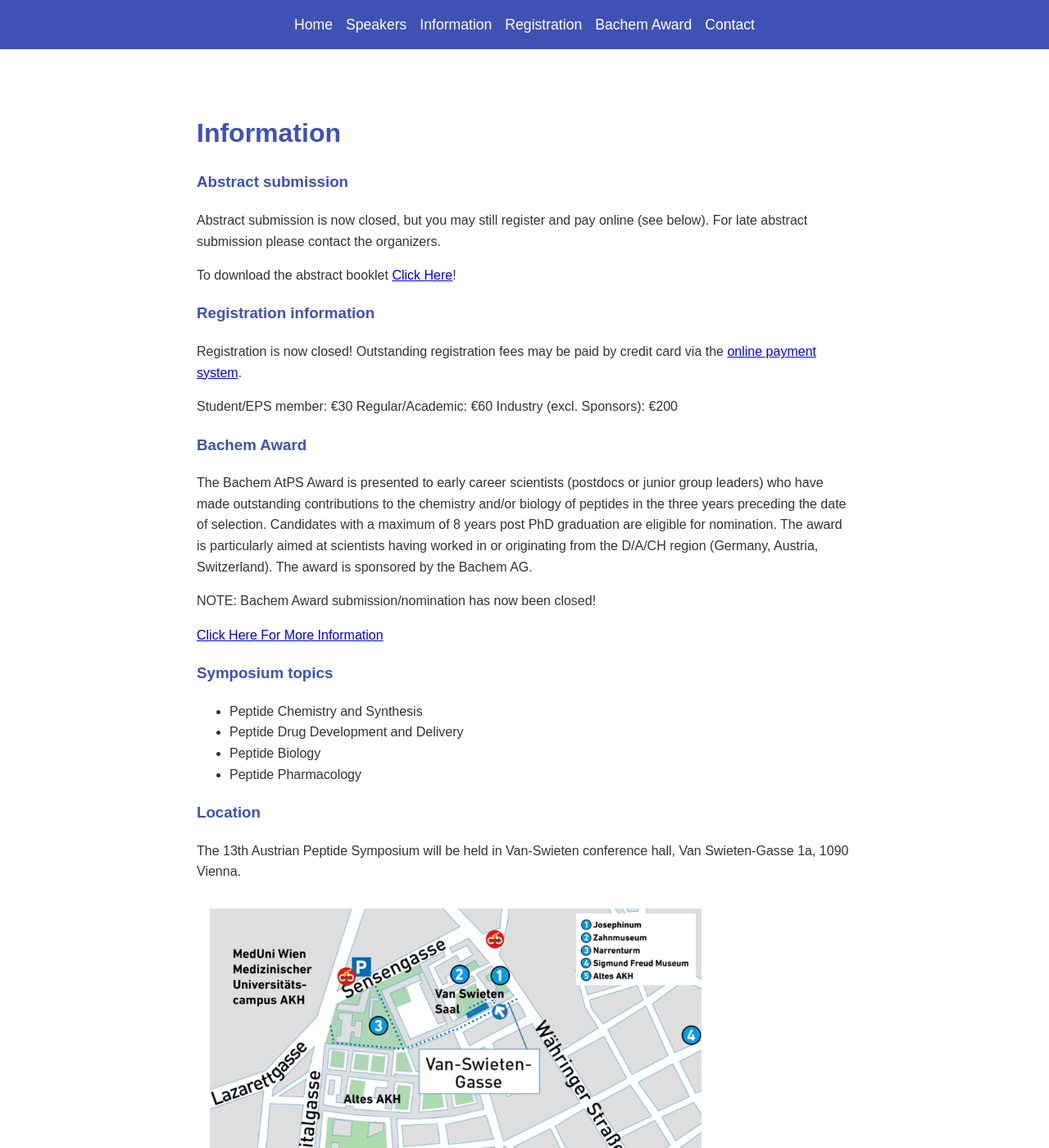
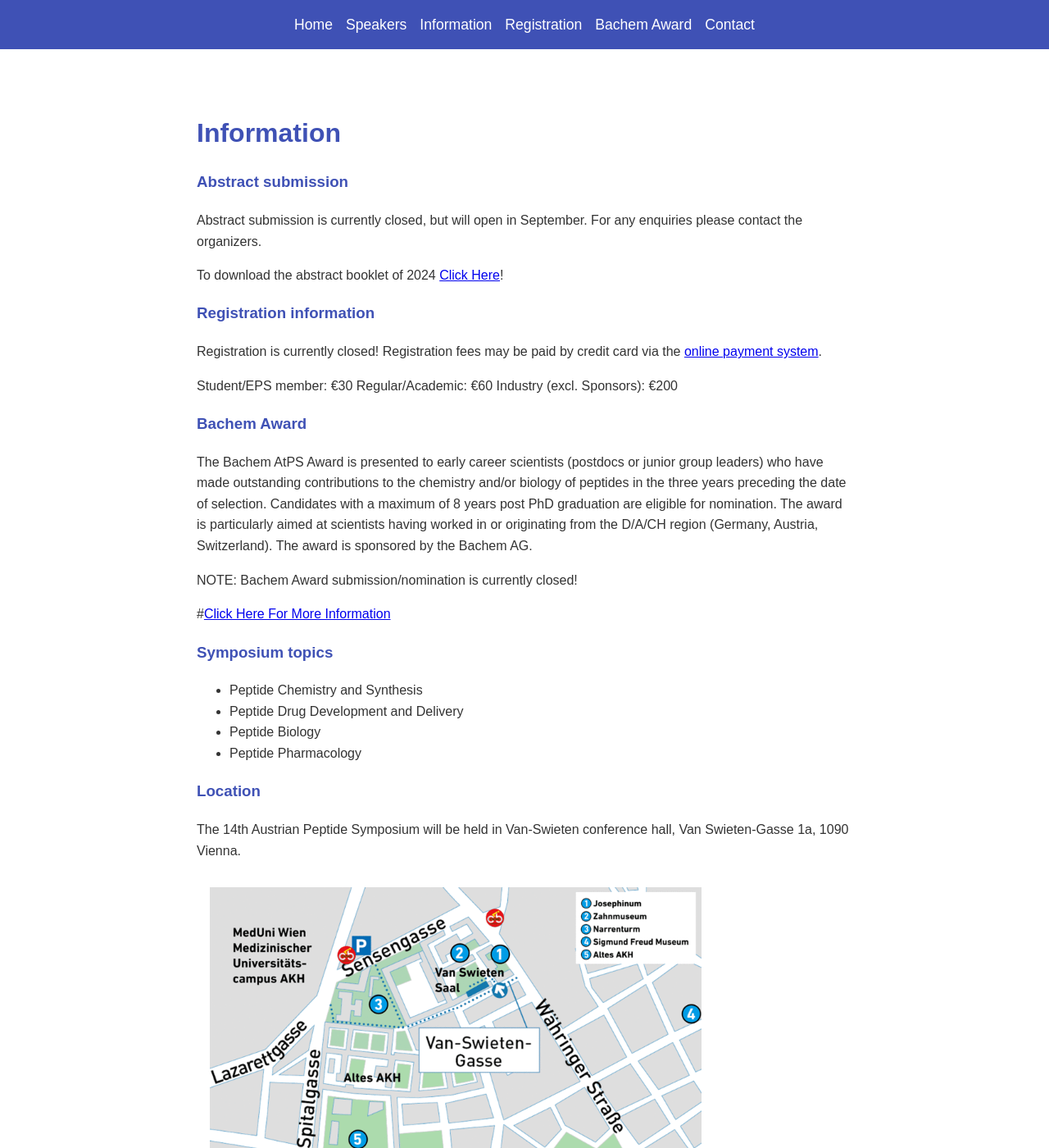
Before and after one commit to austrianpeptide/v2, a Jekyll site: the page built from index.markdown, in a window 1280 px wide and 1400 px high, scrolled down 1330 px. Shown: the whole window at 82% size. Built offline with Jekyll 4.4.1, drawn with Linux system fonts in a browser that asks for light colours; some of the changed text lies outside the part shown.

Commit message:
Update content.yml

```diff
--- a/_data/content.yml
+++ b/_data/content.yml
@@ -78,12 +78,11 @@ page:
     Tel.: +43-(0)1-40160-31390, Email: christian.w.gruber@meduniwien.ac.at
 
     '
-  information: "## Information\n### Abstract submission\nAbstract submission is now\
-    \ closed, but you may still register and pay online (see below).\nFor late abstract\
-    \ submission please contact the organizers.\n\nTo download the abstract booklet\
-    \ [Click Here](/uploads/abstracts2024.pdf)!\n\n\n### Registration information\n\
-    Registration is now closed!\nOutstanding registration fees may be paid by credit\
-    \ card via the [online payment system](https://payment2.meduniwien.ac.at/peptidsymposium/).\n\
+  information: "## Information\n### Abstract submission\nAbstract submission is currently\
+    \ closed, but will open in September.\nFor any enquiries please contact the organizers.\n\
+    \nTo download the abstract booklet of 2024 [Click Here](/uploads/abstracts2024.pdf)!\n\
+    \n\n### Registration information\nRegistration is currently closed!\nRegistration\
+    \ fees may be paid by credit card via the [online payment system](https://payment2.meduniwien.ac.at/peptidsymposium/).\n\
     \nStudent/EPS member: \u20AC30\nRegular/Academic: \u20AC60\nIndustry (excl. Sponsors):\
     \ \u20AC200\n\n\n### Bachem Award\nThe Bachem AtPS Award is presented to early\
     \ career scientists (postdocs or junior group leaders) who have made outstanding\
@@ -92,30 +91,31 @@ page:
     \ graduation are eligible for nomination. The award is particularly aimed at scientists\
     \ having worked in or originating from the D/A/CH region (Germany, Austria, Switzerland).\
     \ The award is sponsored by the Bachem AG.\n\nNOTE: Bachem Award submission/nomination\
-    \ has now been closed!\n\n[Click Here For More Information](/uploads/Announcement_AtPSAward_2024.pdf)\n\
+    \ is currently closed!\n\n#[Click Here For More Information](/uploads/Announcement_AtPSAward_2024.pdf)\n\
     \n\n### Symposium topics\n- Peptide Chemistry and Synthesis\n- Peptide Drug Development\
     \ and Delivery\n- Peptide Biology\n- Peptide Pharmacology\n\n\n### Location\n\
-    The 13th Austrian Peptide Symposium will be held in Van-Swieten conference hall,\
+    The 14th Austrian Peptide Symposium will be held in Van-Swieten conference hall,\
     \ Van Swieten-Gasse 1a, 1090 Vienna.\n\n![Van Swieten Hall Map](/assets/images/vsplan.gif)\n\
     \n![Van Swieten Hall Picture](/assets/images/vspic.jpg)\n\n\n### Further information\n\
     The meeting will be held under the auspices of the European Peptide Society (EPS).\
     \ To be become a member of the EPS (free-of-charge), please [click here](https://www.eurpepsoc.com/benefits-of-membership/).\n\
     \nDownload the reports from the [2011-2017](/uploads/Report_AtPS2011-2017.pdf)\
     \ meetings.\n\nDownload the reports from the [2021](https://www.eurpepsoc.com/wp-content/uploads/2022/08/63rd-EPS-Newsletter.pdf),\
-    \ [2022](https://www.eurpepsoc.com/wp-content/uploads/2023/06/64th-EPS-Newsletter.pdf)\
-    \ and [2023](https://www.eurpepsoc.com/a-report-on-the-12th-austrian-peptide-symposium/)\
+    \ [2022](https://www.eurpepsoc.com/wp-content/uploads/2023/06/64th-EPS-Newsletter.pdf),\
+    \ [2023](https://www.eurpepsoc.com/a-report-on-the-12th-austrian-peptide-symposium/)\
+    \ and [2024](https://www.eurpepsoc.com/a-report-on-the-13th-austrian-peptide-symposium/)\
     \ meetings via the EPS newsletter archive.\n\nDownload a report about [Peptide\
     \ Science in Austria](https://www.meduniwien.ac.at/pharmakologie/ms/Peptide%20Science%20in%20Austria.pdf).\n\
     \n![EPS logo](https://austrianpeptides.org/uploads/epslogo.gif)\n\n"
-  main: "# 13th Austrian Peptide Symposium\n\nDate: 5th of December, 2024\n\nLocation:\
-    \ Vienna, Austria\n\nFurther details and preliminary program for the 13th Austrian\
+  main: "# 14th Austrian Peptide Symposium\n\nDate: 4th of December, 2025\n\nLocation:\
+    \ Vienna, Austria\n\nFurther details and preliminary program for the 14th Austrian\
     \ Peptide Symposium will be announced soon! \nThis event is organized by the Austrian\
     \ Peptide Community under the auspices of the European Peptide Society. Join us\
     \ for a day of inspiring presentations and networking.\n"
   registration: closed
 speakers:
-- affiliation: Medical University of Vienna (Austria)
-  name: Sarah Melzer
+- affiliation: Technical Univrsity of Munich (Germany)
+  name: Antonella Di Pizio
   photo: Sarah_Melzer.png
 - affiliation: University of Marburg (Germany)
   name: Armin Geyer
```
